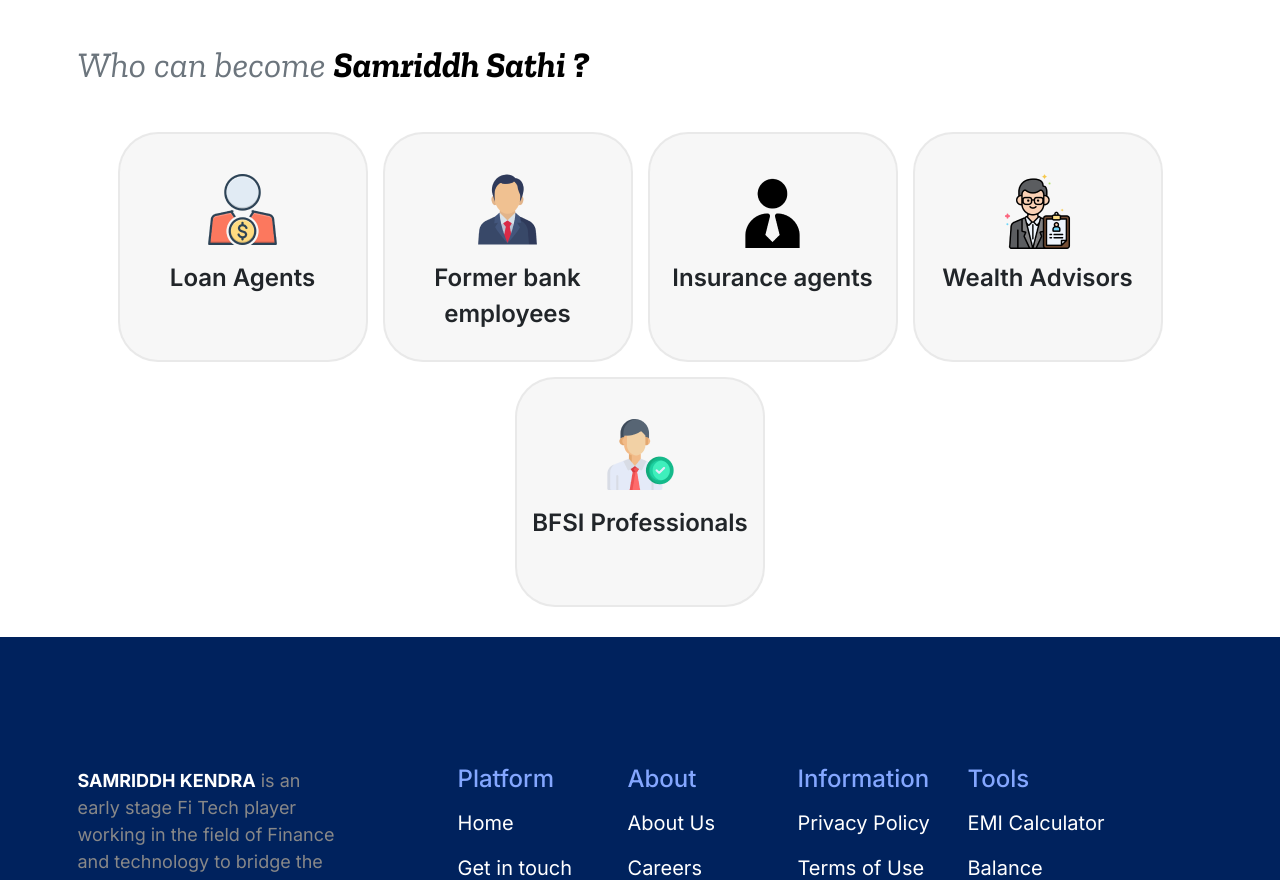
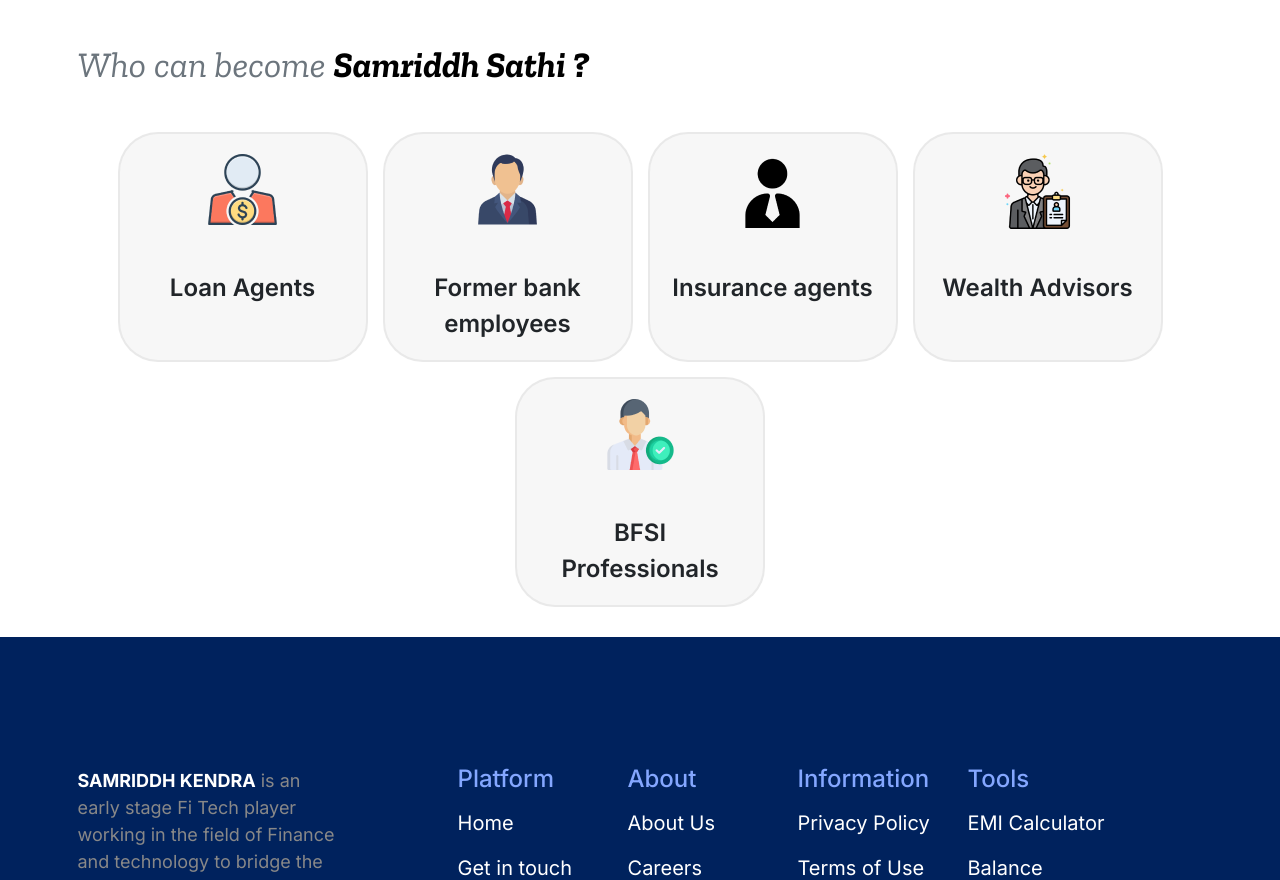
Before and after one commit to mohitanand744/Samriddh_React, a React (Vite) app: page /become_our_partner in a window 1280 px wide. Shown: the part 860-1740 px from the top of the page. Built offline with nearby package versions, Linux system fonts and the light colour scheme.

Commit message:
solved some Alignment problem.

```diff
--- a/src/Pages/BecomeOurPartner.jsx
+++ b/src/Pages/BecomeOurPartner.jsx
@@ -35,13 +35,13 @@
         />
         <div className="container">
           <div className="row justify-content-lg-center justify-content-md-center justify-content-start flex-lg-wrap flex-md-wrap flex-sm-nowrap flex-nowrap justify-content-start agent-card-slider gap-4">
-            <div className="agent-card d-flex justify-content-between py-6 align-items-center flex-column bg-light-gray text-center">
+            <div className="agent-card d-flex justify-content-between  align-items-center flex-column bg-light-gray text-center">
               <div className="img-container">
                 <img className="img-fluid" src="Loan Agents.png" alt="" />
               </div>
               <p className="font-inter fs-24 fw-semibold ">Loan Agents</p>
             </div>
-            <div className="agent-card d-flex justify-content-between py-6 align-items-center flex-column bg-light-gray text-center">
+            <div className="agent-card d-flex justify-content-between  align-items-center flex-column bg-light-gray text-center">
               <div className="img-container">
                 <img
                   className="img-fluid"
@@ -53,20 +53,20 @@
                 Former bank employees
               </p>
             </div>
-            <div className="agent-card d-flex justify-content-between py-6 align-items-center flex-column bg-light-gray text-center">
+            <div className="agent-card d-flex justify-content-between  align-items-center flex-column bg-light-gray text-center">
               <div className="img-container">
                 <img className="img-fluid" src="Insurance agents.png" alt="" />
               </div>
               <p className="font-inter fs-24 fw-semibold ">Insurance agents</p>
             </div>
 
-            <div className="agent-card d-flex justify-content-between py-6 align-items-center flex-column bg-light-gray text-center">
+            <div className="agent-card d-flex justify-content-between  align-items-center flex-column bg-light-gray text-center">
               <div className="img-container">
                 <img className="img-fluid" src="Wealth Advisors.png" alt="" />
               </div>
               <p className="font-inter fs-24 fw-semibold ">Wealth Advisors</p>
             </div>
-            <div className="agent-card d-flex justify-content-between py-6 align-items-center flex-column bg-light-gray text-center">
+            <div className="agent-card d-flex justify-content-between  align-items-center flex-column bg-light-gray text-center">
               <div className="img-container">
                 <img
                   className="img-fluid"
--- a/src/css/index.css
+++ b/src/css/index.css
@@ -78,7 +78,7 @@
   padding: 7rem !important;
 }
 .py-6 {
-  padding: 4rem 0;
+  padding: 3rem 0;
 }
 
 .p-8 {
@@ -1321,6 +1321,7 @@
     .agent-card {
       width: 25rem;
       height: 23rem;
+      padding: 2rem;
       border: 2px solid #e7e7e7dd;
       border-radius: 4rem;
       -webkit-border-radius: 4rem;
@@ -1328,12 +1329,8 @@
       -ms-border-radius: 4rem;
       -o-border-radius: 4rem;
 
-      .img-container {
-        height: 5rem;
-      }
-
       p {
-        height: 5rem;
+        height: 6rem;
       }
     }
   }
```
